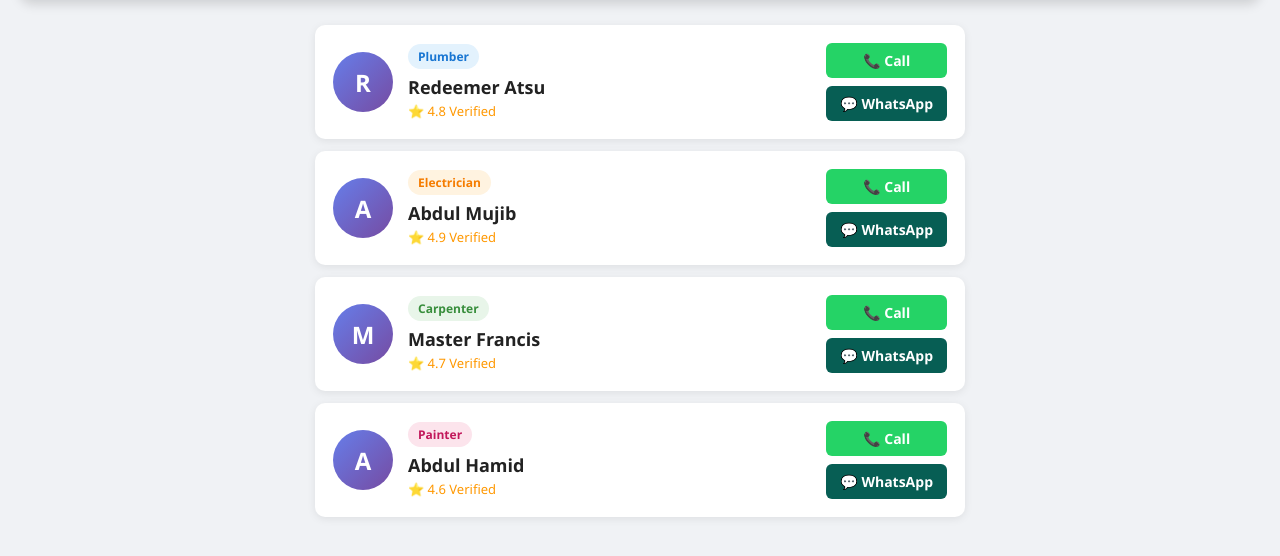
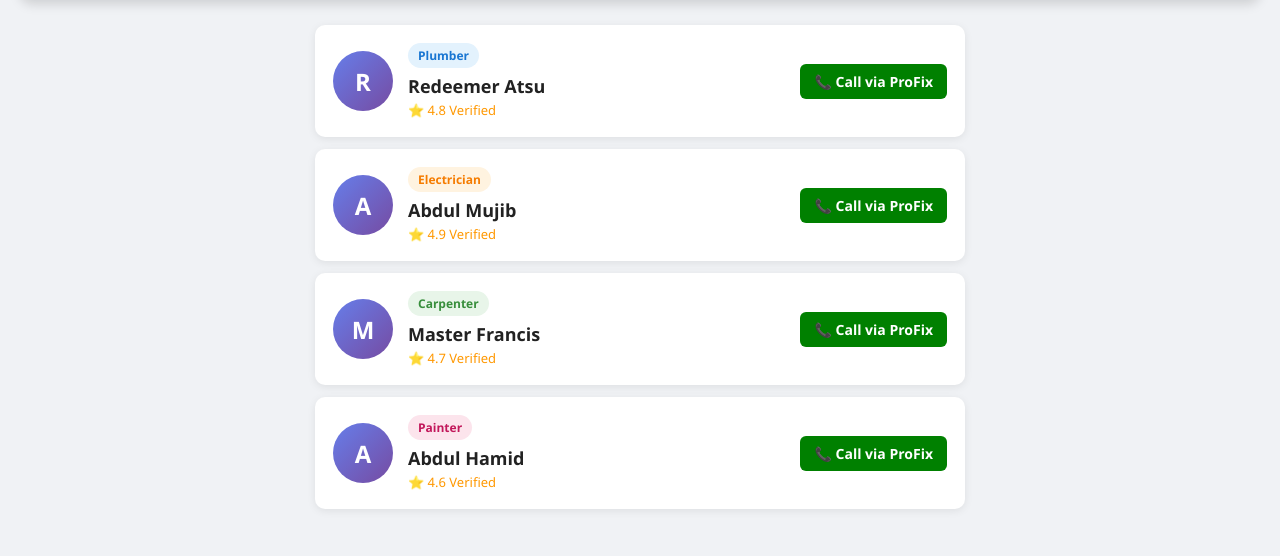
Before and after one commit to Abdul123412/profix-services, a Flask app: page / in a window 1280 px wide. Shown: the part 132-688 px from the top of the page. Run offline with Flask 3, Linux system fonts and the light colour scheme.

Commit message:
Update index.html
added call via profix button

```diff
--- a/templates/index.html
+++ b/templates/index.html
@@ -121,9 +121,13 @@
       </div>
 
       <div class="actions">
-        <a href="tel:{{ worker.contact }}" class="btn btn-call">📞 Call</a>
-        <a href="https://wa.me/233{{ worker.contact[1:] }}" class="btn btn-whatsapp">💬 WhatsApp</a>
-      </div>
+  <a href="https://wa.me/233506351995?text=Hi%20ProFix%2C%20I%20want%20to%20book%20{{ worker.name }}%20for%20{{ worker.job }}%20in%20Koforidua"
+     target="_blank"
+     class="btn btn-call"
+     style="background:green;">
+     📞 Call via ProFix
+  </a>
+</div>
     </div>
     {% endfor %}
   </div>
```
